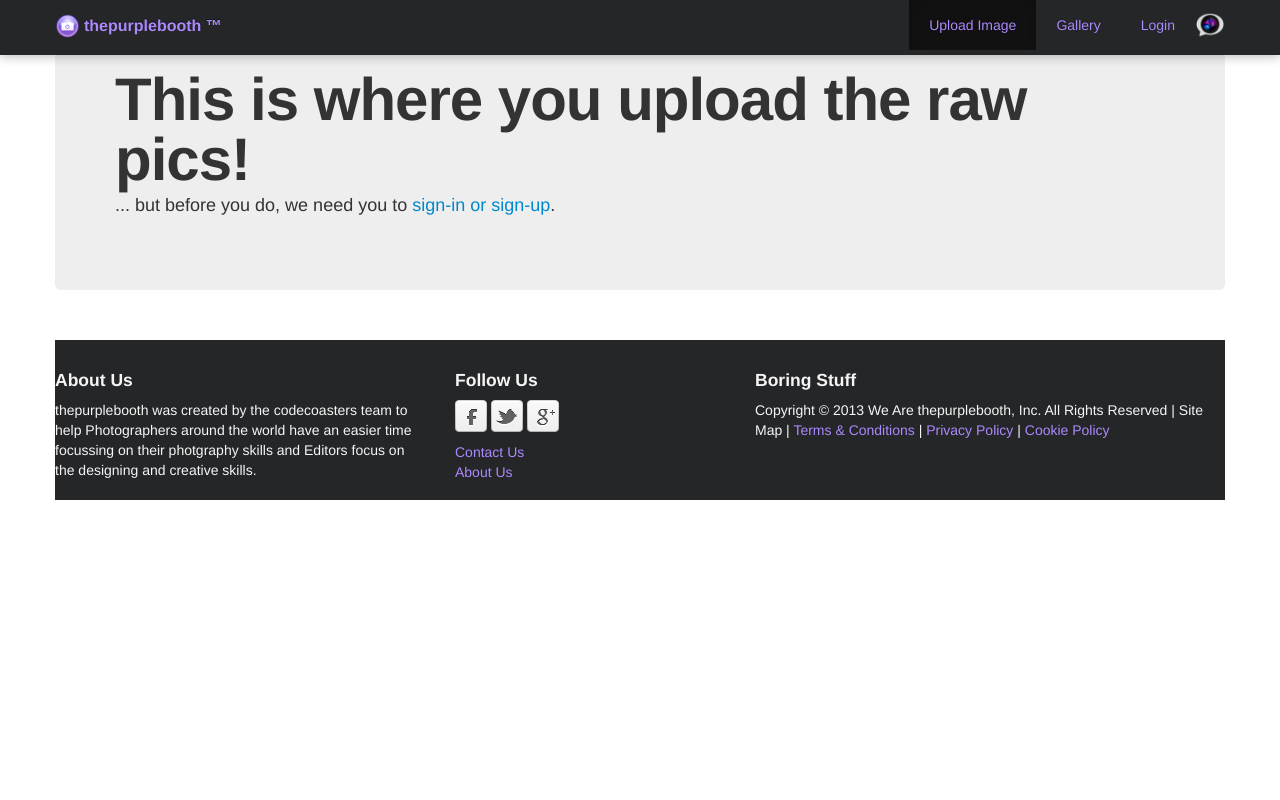
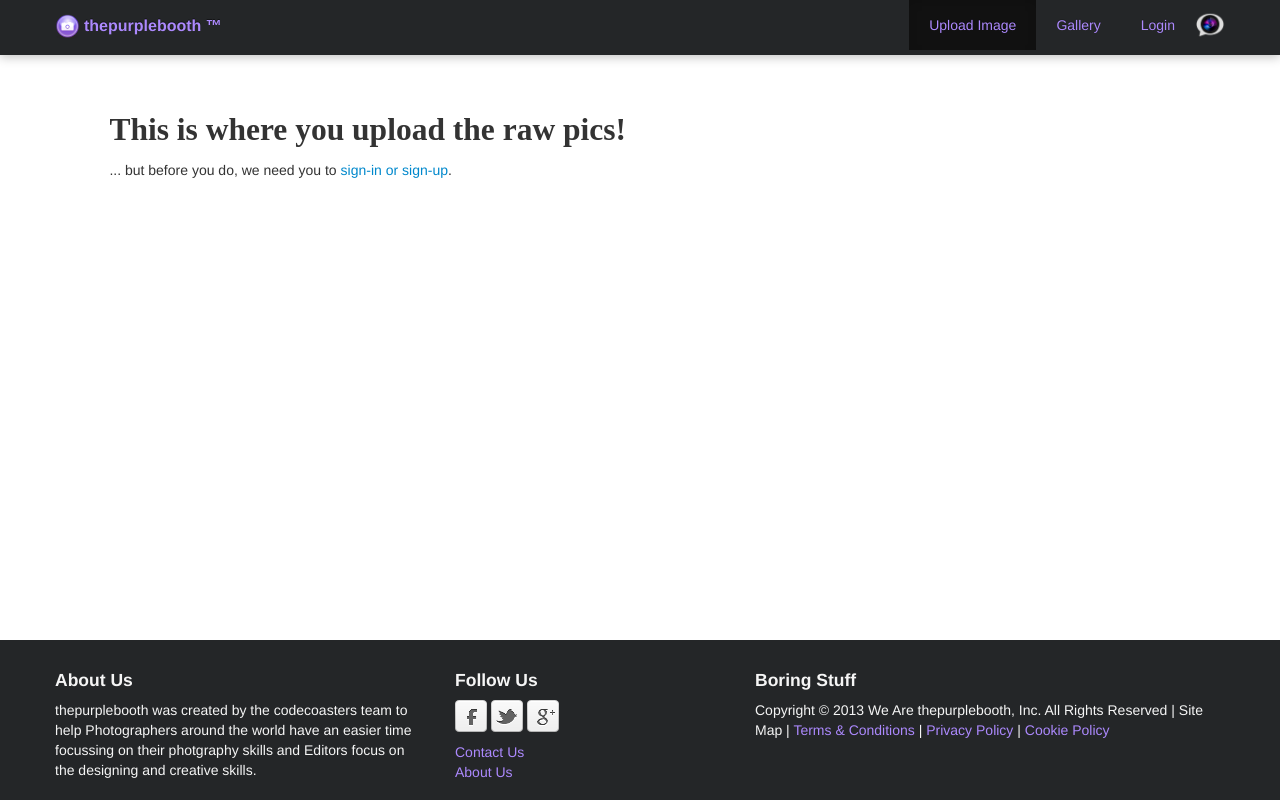
Before and after one commit to ameyakoshti/ThePurplebooth, a PHP site: page /codenameDS/upload_image.php in a window 1280 px wide. Run offline with PHP 8.4, Linux system fonts and the light colour scheme; some libraries are stand-ins or nearby versions.

Commit message:
A little polishing on the upload image page when user is not logged in

```diff
--- /dev/null
+++ b/css/upload_image.css
@@ -0,0 +1,13 @@
+@CHARSET "ISO-8859-1";
+
+html body {
+	height: 100%;
+}
+
+.container-fluid {
+	min-height: 100%;
+}
+
+.container-fluid {
+	margin-bottom: -210px;
+}
--- a/upload_image.php
+++ b/upload_image.php
@@ -8,14 +8,16 @@ ob_start();
 <html>
 	<head>
 		<title>Upload Picture</title>
+		<link href='/codenameDS/css/upload_image.css' rel='stylesheet' type='text/css'>
 	</head>
 	<body>
-<div class="container" style="min-height: 100%;">
 			<?php
 				include $_SERVER['DOCUMENT_ROOT'] . '/codenameDS/includes/masterpage.php';
 			?>
-	<div class="hero-unit">
-		<h1>This is where you upload the raw pics!</h1>
+			<div id="upload-signup" class="container-fluid">
+				<div class="row-fluid">
+					<div class="span10 offset1" style="padding-top: 100px;">
+						<h2 style="font-family: Raleway;">This is where you upload the raw pics!</h2>
 						<?php
 							if(!isset($_SESSION['codenameDS_user_name'])){
 				      	?>
@@ -23,9 +25,10 @@ ob_start();
 				        	... but before you do, we need you to <a href="http://localhost:8888/codenameDS/socialauth/index.php">sign-in or sign-up</a>.
 				      	</p>
 				    </div>
-    	<?php }
-    	else { ?>
-        </br>
+			    </div>
+		    </div>
+		   	<?php } else { ?>
+		    <div class="container-fluid" style="min-height: 100%">
 		        <form method="post" enctype="multipart/form-data">
 		     	<div>
 		     		<p>Choose a title for the image</p>
@@ -76,7 +79,6 @@ ob_start();
 				</form>-->
 			</div>
 		<!-- 	End Container -->
-	</div>
 			<?php } ?>
 			<?php
 				include $_SERVER['DOCUMENT_ROOT'] . '/codenameDS/includes/footer.php';
```
Lines whose indentation alone changed are shown as unchanged.
